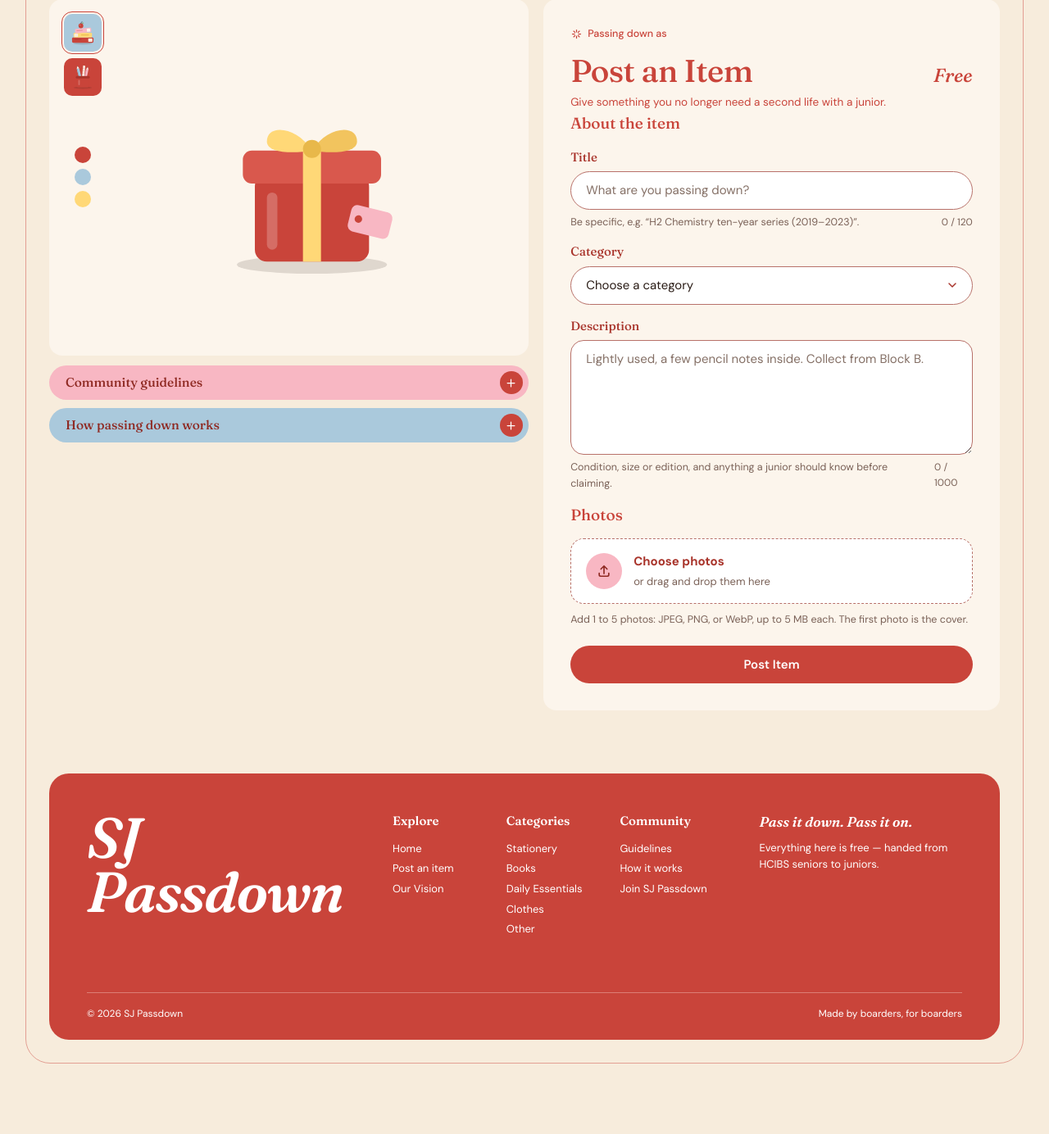
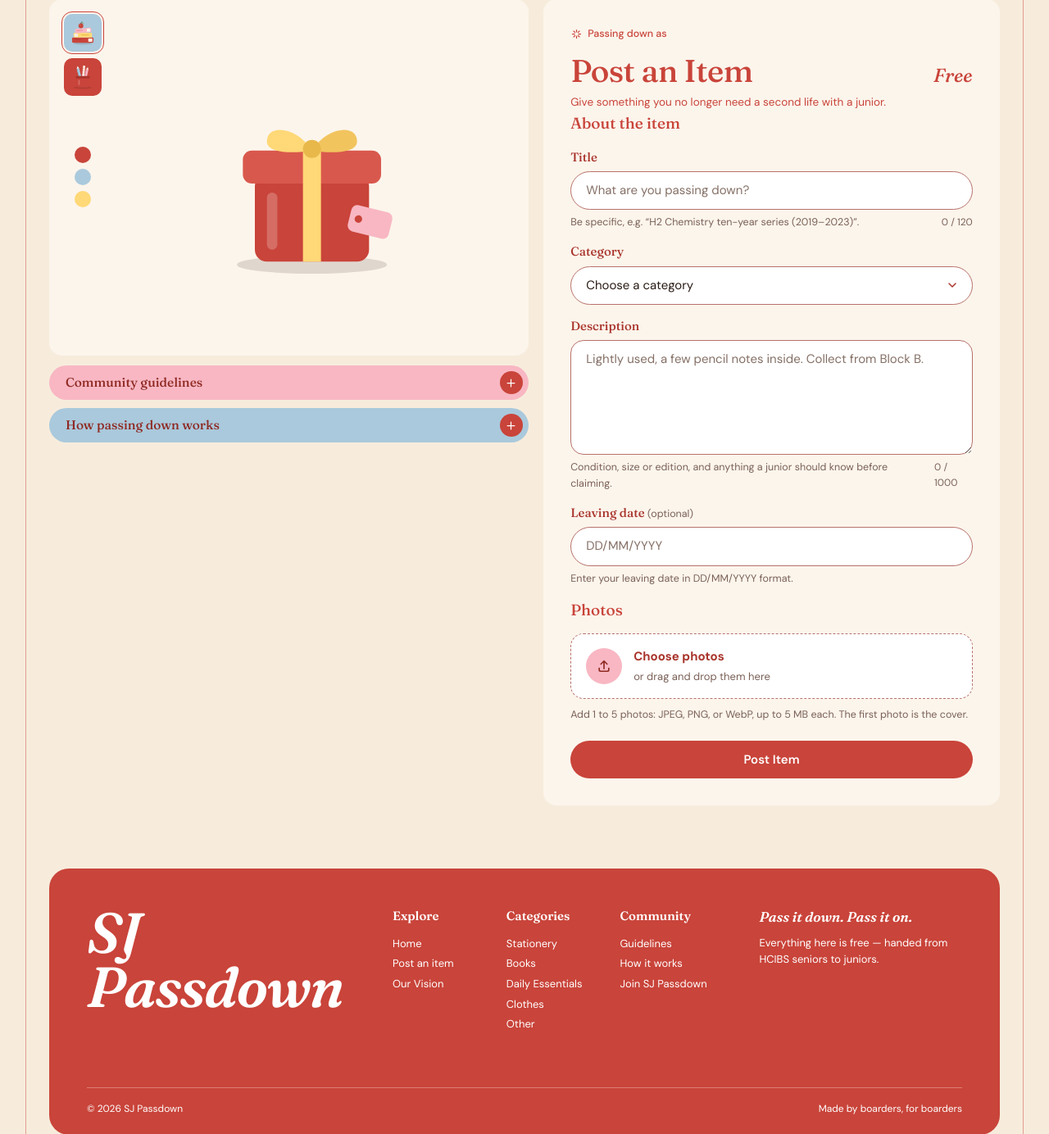
Before and after one commit to hcibs-boarders-council/hcibs-sj-passdown, a Django app: template listings/templates/listings/item_form.html in a window 1280 px wide. Shown: the part 165-1549 px from the top of the page at 82% size. Before the commit the page ends 1463 px from the top, so only its background shows below. Run offline with Django 5.2, Linux system fonts and the light colour scheme; the template is opened without the code that fills it: values that come from a table or form of the project are taken from there, others are empty; parts of the project's set-up code (start-up, migrations or seed data) failed here and were passed over; some libraries are stand-ins or nearby versions.

Commit message:
Show leaving date on listing form

```diff
--- a/listings/templates/listings/item_form.html
+++ b/listings/templates/listings/item_form.html
@@ -1,3 +1,4 @@
+
 {% extends 'layouts/form_page.html' %}
 {% load static %}
 
@@ -34,6 +35,7 @@
         {% include 'partials/form_field.html' with field=form.title counter=True %}
         {% include 'partials/form_field.html' with field=form.category %}
         {% include 'partials/form_field.html' with field=form.description counter=True %}
+        {% include 'partials/form_field.html' with field=form.leaving_date %}
     </fieldset>
 
     <fieldset class="form-group">
```
